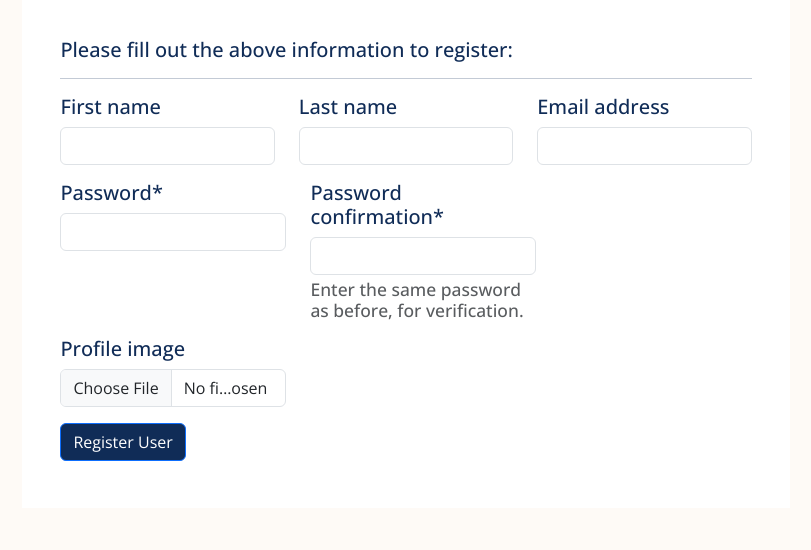
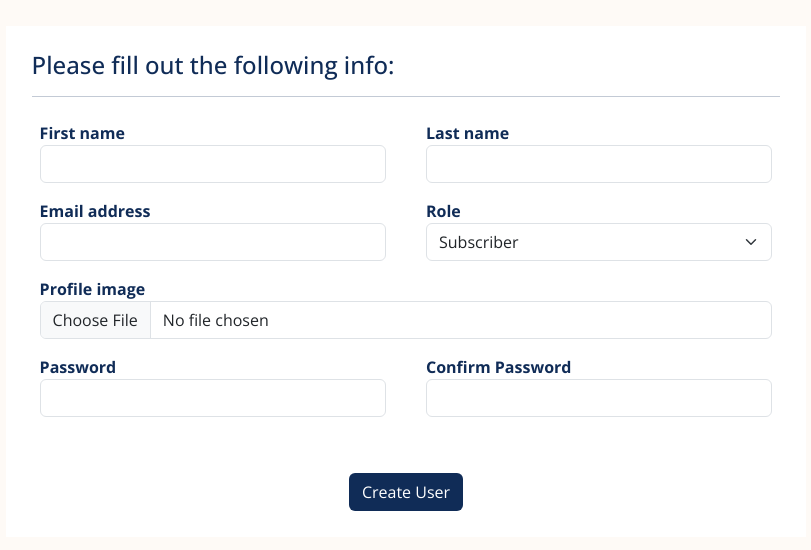
Before and after one commit to enmabolz/blog_project, a Django app: page /users/register/ in a window 1280 px wide. Shown: the part 56-606 px from the top of the page, without its empty margins (234-1045 px from the left). Run offline with Django 5.2, Linux system fonts and the light colour scheme; some libraries are stand-ins or nearby versions.

Commit message:
Improving in the design and template  code of the User creation section

```diff
--- a/blog/static/css/style.css
+++ b/blog/static/css/style.css
@@ -45,19 +45,6 @@ body {
     margin: 10% auto;
 }
 
-.create-user-form {
-    padding: 3%;
-    margin: auto;
-    max-width: 60%;
-    background-color: white;
-    font-style: normal 400;
-}
-
-.custom-margin {
-    max-width: 250px;
-
-}
-
 
 .custom-thead {
     background-color: #DAC0A3;
@@ -84,3 +71,10 @@ body {
     box-shadow: 0 2px 5px rgba(0, 0, 0, 0.1);
     margin-bottom: 15px;
 }
+
+.create-user-form {
+    background-color: white;
+    max-width: 800px;
+    margin: 2% auto;
+    padding: 2%;
+}
--- a/blog/templates/users/register.html
+++ b/blog/templates/users/register.html
@@ -7,12 +7,46 @@
 {% endblock %}
 
 {% block content %}
-    <form method="post" class="create-user-form" enctype="multipart/form-data" novalidate>
-        <h5>Please fill out the above information to register:</h>
-        <hr>
-        {% csrf_token %}
+<form method="post" class="create-user-form" enctype="multipart/form-data" novalidate>
+    {% csrf_token %}
+    <h4>Please fill out the following info:</h4>
+    <hr>
+    <div class="row">
+        {% for field in form %}
+            {% if field.name == 'profile_image' %}
+                <div class="col-md-12">
+                    <div class="form-group m-2">
+                        <label for="{{ field.id_for_label }}">{{ field.label }}</label>
+                        {{ field }}
 
-        {% crispy form %}
+                        {% if field.errors %}
+                            <div class="text-danger">
+                                {% for error in field.errors %}
+                                    <p>{{ error }}</p>
+                                {% endfor %}
+                            </div>
+                        {% endif %}
+                    </div>
+                </div>
+            {% else %}
+                <div class="col-md-6">
+                    <div class="form-group m-2">
+                        <label for="{{ field.id_for_label }}">{{ field.label }}</label>
+                        {{ field }}
 
-    </form>
+                        {% if field.errors %}
+                            <div class="text-danger">
+                                {% for error in field.errors %}
+                                    <p>{{ error }}</p>
+                                {% endfor %}
+                            </div>
+                        {% endif %}
+                    </div>
+                </div>
+            {% endif %}
+        {% endfor %}
+    </div>
+
+    <div class="mt-5 text-center"><button class="btn btn-outline profile-button" type="submit">Create User</button></div>
+</form>
 {% endblock %}
--- a/blog/users/forms.py
+++ b/blog/users/forms.py
@@ -23,118 +23,47 @@ class LoginForm(forms.Form):
     )
 
 
+class RegisterUserForm(forms.ModelForm):
+    password1 = forms.CharField(
+        widget=forms.PasswordInput,
+        label='Password'
+    )
 
-class RegisterUserForm(UserCreationForm):
+    password2 = forms.CharField(
+        widget=forms.PasswordInput,
+        label='Confirm Password'
+    )
+
     class Meta:
         model = CustomUser
-        fields = ['first_name', 'last_name', 'email', 'profile_image']
+        fields = ['first_name', 'last_name', 'email', 'role', 'profile_image']
 
 
-    password1 = forms.CharField(
-        label="Password",
-        strip=False,
-        widget=forms.PasswordInput(attrs={'autocomplete': 'new-password'}),
-    )
-    password2 = forms.CharField(
-        label="Password confirmation",
-        widget=forms.PasswordInput(attrs={'autocomplete': 'new-password'}),
-        strip=False,
-        help_text="Enter the same password as before, for verification.",
-    )
 
     def __init__(self, *args, **kwargs):
-        user = kwargs.pop('user', None)
-        super().__init__(*args, **kwargs)
+        super(RegisterUserForm, self).__init__(*args, **kwargs)
 
-        self.helper = FormHelper()
-        self.helper.form_class = 'container rounded bg-white mt-5 mb-5'
-
-        layout_fields = [
-            Row(
-                Column('first_name', css_class='custom-margin'),
-                Column('last_name', css_class='custom-margin'),
-                Column('email', css_class='custom-margin'),
-            ),
-            Row(
-                Column('password1', css_class='custom-margin'),
-                Column('password2', css_class='custom-margin'),
-            ),
-        ]
-
-        if user and user.is_authenticated and user.role == 'ADM':  # Check user role
-            self.fields['role'] = forms.ChoiceField(choices=CustomUser.ROLE_CHOICES, initial='SUB', required=True) # Add role field
-
-            layout_fields.insert(
-                2, Row(
-                        Column('role', css_class='custom-margin'),
-                        Column('profile_image', css_class='custom-margin'),
-                    )
-            )
-        else:
-            layout_fields.insert(
-                2, Row(
-                        Column('profile_image', css_class='custom-margin'),
-                    )
-            )
-
-        layout_fields.append(
-            ButtonHolder(
-                Submit('submit', 'Register User', css_class='btn btn-outline'),
-            )
-        )
-
-        self.helper.layout = Layout(*layout_fields)
-
-
-    def clean_password2(self):
-        password1 = self.cleaned_data.get("password1")
-        password2 = self.cleaned_data.get("password2")
-        if password1 and password2 and password1 != password2:
-            raise forms.ValidationError("Passwords don't match")
-        return password2
+        for field_name, field in self.fields.items():
+            if field_name == 'role':
+                field.widget.attrs['class'] = 'form-select'
+            else:
+                field.widget.attrs['class'] = 'form-control'
+                field.required = True
 
     def clean(self):
         cleaned_data = super().clean()
-        required_fields = ['first_name', 'last_name', 'email']
 
-        for field_name in required_fields:
-            if not cleaned_data.get(field_name):
-                self.add_error(field_name, "This field is required")
-
-    def save(self, commit=True):
-        user = super().save(commit=False)
-
-        user.set_password(self.cleaned_data["password1"])
-        if commit:
-            user.save()
-        return user
-
-
-    class Meta:
-        model = CustomUser
-        fields = ['first_name', 'last_name', 'email', 'profile_image']
-
-    def clean_password2(self):
-        password1 = self.cleaned_data.get("password1")
-        password2 = self.cleaned_data.get("password2")
+        password1 = cleaned_data.get("password1")
+        password2 = cleaned_data.get("password2")
 
         if password1 and password2 and password1 != password2:
-            raise forms.ValidationError("Passwords don't match")
+            self.add_error('password2', "Passwords do not match")
 
-        return password2
-
-
-    def clean(self):
-        cleaned_data = super().clean()
-        required_fields = ['first_name', 'last_name', 'email']
-
-        for field_name in required_fields:
-            if not cleaned_data.get(field_name):
-                self.add_error(field_name, "This field is required")
+        return cleaned_data
 
 
     def save(self, commit=True):
-        user = super().save(commit=False)
+        user = super(RegisterUserForm, self).save(commit=False)
         user.set_password(self.cleaned_data["password1"])
 
         if commit:
@@ -143,45 +72,11 @@ class RegisterUserForm(UserCreationForm):
         return user
 
 
+
 class EditUserForm(forms.ModelForm):
-    username = forms.CharField(max_length=100)
-    role = forms.CharField(max_length=50)
-
-    def __init__(self, *args, **kwargs):
-        super(EditUserForm, self).__init__(*args, **kwargs)
-
-        self.fields['first_name'].widget.attrs['readonly'] = True
-        self.fields['last_name'].widget.attrs['readonly'] = True
-        self.fields['username'].widget.attrs['readonly'] = True
-        self.fields['role'].widget.attrs['readonly'] = True
-
-
-        self.helper = FormHelper()
-        self.helper.form_class = 'form-horizontal'
-
-        self.helper.layout = Layout(
-            Row(
-                Column('first_name', css_class='custom-margin'),
-                Column('last_name', css_class='custom-margin'),
-
-            ),
-            Row(
-                Column('username', css_class='custom-margin'),
-                Column('email', css_class='custom-margin'),
-
-
-            ),
-            Row(
-                Column('role', css_class='custom-margin'),
-                Column('profile_image', css_class='custom-margin'),
-            ),
-            ButtonHolder(
-                Submit('submit', 'Edit User', css_class='btn btn-outline'),
-                HTML('<a href="{% url "users:change-password" %}" class="btn btn-outline">Change Password</a>'),
-                css_class='d-flex justify-content-between mt-3',
-            ),
-        )
-
     class Meta:
         model = CustomUser
         fields = ['first_name', 'last_name', 'email', 'username', 'role', 'profile_image']
+
+    username = forms.CharField(max_length=100)
+    role = forms.CharField(max_length=50)
--- a/blog/users/models.py
+++ b/blog/users/models.py
@@ -18,9 +18,11 @@ class CustomUser(AbstractUser):
         if self.is_superuser:
             self.role = 'ADM'
 
-        if not self.pk and not self.username:  # Only set username for new users
+        if not self.pk and not self.username:
             self.username = self.get_custom_username()
+
         super().save(*args, **kwargs)
+
 
     def get_custom_username(self):
         base_username = f"{self.first_name.lower()}.{self.last_name.lower()}"
@@ -33,5 +35,6 @@ class CustomUser(AbstractUser):
 
         return username
 
+
     def __str__(self):
         return self.username
--- a/blog/users/views.py
+++ b/blog/users/views.py
@@ -17,6 +17,7 @@ class UserList(LoginRequiredMixin, UserPassesTestMixin, ListView):
 
     def test_func(self):
         return self.request.user.role == 'ADM'
+
 
 class UserLogin(TemplateView):
     def get(self, request):
@@ -71,7 +72,7 @@ class RegisterUserView(CreateView):
                 login(self.request, user)
                 messages.success(
                     self.request, f'User created successfully. You are logged in as: {user.username}.'
-                    )
+                )
 
                 return redirect(reverse('posts:post-list'))
         else:
@@ -80,6 +81,11 @@ class RegisterUserView(CreateView):
                 )
 
         return super().form_valid(form)
+
+
+    def form_invalid(self, form):
+        messages.error(self.request, 'Please correct the error below.')
+        return self.render_to_response(self.get_context_data(form=form))
 
 
 class EditUser(LoginRequiredMixin, UserPassesTestMixin, UpdateView):
```
Also changed, not shown: blog/db.sqlite3, blog/static/media/images/profile_pics/WIN_20240325_19_20_28_Pro_UnmsNkP.jpg (added).
